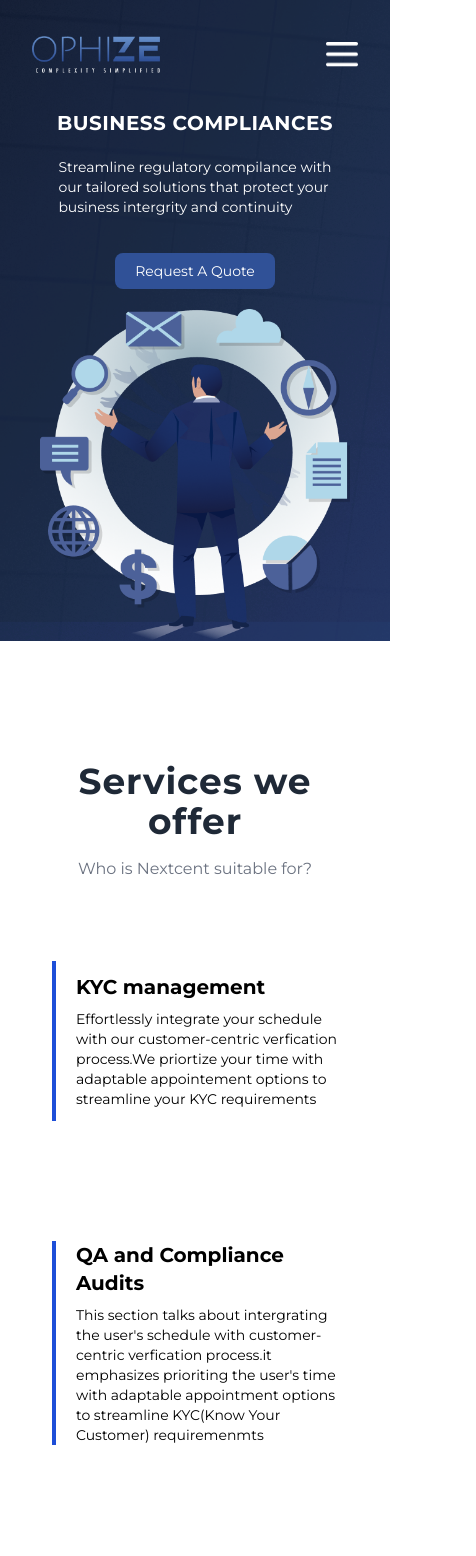
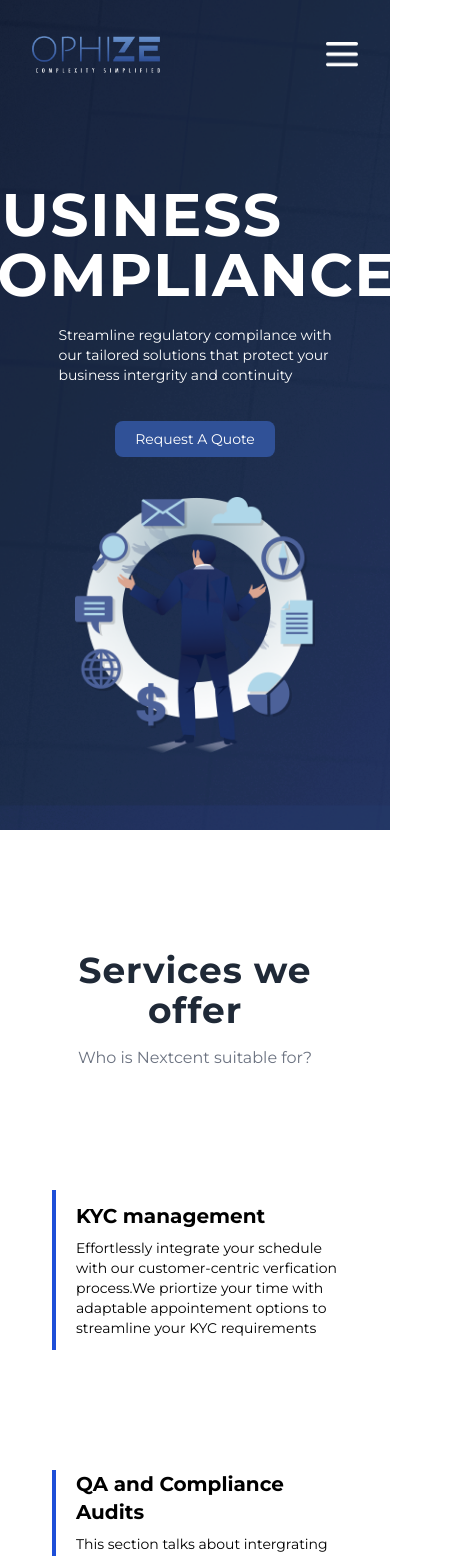
Before and after one commit to OphizeDevelopment/Ophize-development, a React (Vite) app: page /businesscompliance in a window 390 px wide. Shown: the top 1556 px of the page, 476 px wide, since content can reach past the window. Built offline with nearby package versions, Linux system fonts and the light colour scheme; a web font is replaced by a local one.

Commit message:
updated code to improve responsiveness

```diff
--- a/src/Components/BusinessCompliance/herosection.jsx
+++ b/src/Components/BusinessCompliance/herosection.jsx
@@ -1,20 +1,21 @@
 import businessHero from "../../assets/businessHero.png";
+
 
 const herosection = () => {
   return (
     <>
       {/* container div for the hero section */}
-      <div className="w-full flex flex-wrap justify-center items-center md:px-20 px-10">
+      <div className="w-full flex justify-center  md:px-20 px-10 md:h-screen p-9">
         {/* inner container with flex layout,padding and width adjustment */}
-        <div className="text-white flex  md:flex-row flex-col  justify-center items-center ">
+        <div className=" flex flex-col text-white  md:flex-row  justify-center items-center gap-5 p-10">
           {/* textual content container */}
-          <div className="flex flex-col justify-end md:items-start items-center  gap-5">
+          <div className="flex flex-col  justify-center md:items-start items-center  gap-5">
             {/* main heading for the hero section */}
-            <h1 className="md:text-6xl xs2:text-3xl text-xl font-bold tracking-wide uppercase">
+            <h1 className="md:text-6xl xs2:text-3xl text-6xl font-bold tracking-wide uppercase ">
               business compliances
             </h1>
             {/* Subheading */}
-            <p className="md:text-3xl xs2:text-base text-sm   ">
+            <p className="md:text-3xl xs2:text-base text-sm">
               Streamline regulatory compilance with <br /> our tailored
               solutions that protect your <br /> business intergrity and
               continuity
@@ -29,7 +30,11 @@ const herosection = () => {
           </div>
           {/* image container */}
           <div>
-            <img src={businessHero} alt="Software Development" />
+            <img
+              src={businessHero}
+              alt="Software Development"
+              className="md:w-auto w-60"
+            />
           </div>
         </div>
       </div>
--- a/src/Components/BusinessCompliance/services.jsx
+++ b/src/Components/BusinessCompliance/services.jsx
@@ -44,8 +44,8 @@ const services = () => {
   ];
   return (
     <>
-      <div className="w-full xs3:px-20 px-10 py-20">
-        <div className="flex flex-col gap-10">
+      <div className="w-full xs3:px-20 px-10 py-20 ">
+        <div className="flex flex-col gap-20 ">
         {/* title and subtitle */}
         <div className="text-center flex flex-col gap-4">
           <h1 className="md:text-4xl text-4xl font-bold text-center text-gray-800 xs:mt-10 tracking-wide">
@@ -62,7 +62,7 @@ const services = () => {
           {services.map((service, index) => (
             <div key={index} className="xs3:flex items-start w-[35rem] xs3:gap-8 gap-3 xs3:px-10 px-3 py-10">
               {/* service card */}
-              <div className="flex  gap-5 border-l-4 border-blue-700 pl-5 min-h-40 items-center">
+              <div className="flex  gap-10 border-l-4 border-blue-700 pl-5 min-h-40 items-center">
                 {/* service title and description container */}
                 <div className="flex flex-col ">
                   {/* service title */}
--- a/src/Components/BusinessCompliance/solutions.jsx
+++ b/src/Components/BusinessCompliance/solutions.jsx
@@ -3,14 +3,13 @@ import busSol from "../../assets/busSol.png";
 const solutions = () => {
   return (
     <>
-      <div>
-        <div className="flex md:flex-row flex-col justify-center md:py-10 py-5 mb-10 md:mb-0 px-10 items-center">
+      <div className="flex md:flex-row flex-col justify-center md:py-10 py-5 mb-10 md:mb-0 px-10 items-center gap-10 p-10">
         {/* img container */}
         <div>
           <img src={busSol} alt="Business Solutions" />
         </div>
         {/* text content container */}
-          <div className="flex flex-col md:items-start items-center gap-5 md:w-[40rem] justify-center md:text-start text-center ml-20">
+        <div className="flex flex-col md:items-start items-center gap-5 md:w-[40rem] justify-center md:text-start text-center ">
           {/* title of the section */}
           <h1 className="uppercase font-bold tracking-wide xl:text-4xl lg:text-3xl sm:text-2xl w-full xs:text-4xl mt-5">
             Optimal IT security solutions
@@ -26,10 +25,8 @@ const solutions = () => {
           <h1 className="text-black text-2xl font-semibold">Our Mission</h1>
           <p className="text-black lg:text-xl text-base ">
             Empower business with advanced security startegies and
-              infrastructure,fostering a secure and confident digital
-              enviornnment
+            infrastructure,fostering a secure and confident digital enviornnment
           </p>
-          </div>
         </div>
       </div>
     </>
--- a/src/Components/HumenResource/HeroSection.jsx
+++ b/src/Components/HumenResource/HeroSection.jsx
@@ -10,7 +10,7 @@ const HeroSectionHR = () => {
           {/* text container */}
           <div className="text-white flex flex-col xs2:items-start xs2:text-start text-center items-center md:gap-8 gap-6 ">
             {/* heading of the section */}
-            <h1 className="md:text-6xl  text-xl font-bold tracking-wide uppercase xs:text-5xl">
+            <h1 className="md:text-6xl xs2:text-3xl text-6xl font-bold tracking-wide uppercase xs:text-lg">
               human resource management
             </h1>
             {/* description paragraph of the heading */}
@@ -24,7 +24,7 @@ const HeroSectionHR = () => {
             </button>
           </div>
           {/* image of the hero section */}
-          <div>
+          <div className="justify-center">
             <img
               src={hrHero1}
               alt="human resource hero"
--- a/src/Components/HumenResource/Services.jsx
+++ b/src/Components/HumenResource/Services.jsx
@@ -4,13 +4,13 @@ const ServicesHr = () => {
   return (
     <>
       {/* main container */}
-      <div className="flex justify-center items-center px-10 md:py-10 pb-20 ">
+      <div className="flex justify-center items-center px-10 md:py-10 pb-20">
         {/* inner container for text and image */}
-        <div className="flex md:flex-row flex-col justify-center items-center gap-10 ml-20 mb-20">
+        <div className="flex md:flex-row flex-col justify-center items-center  ">
           {/* text content container */}
-          <div className="lg:w-[50rem] flex flex-col gap-4 xs:">
+          <div className="lg:w-[80rem] h-auto flex flex-col gap-4 p-5">
             {/* title for the content */}
-            <h1 className="xl:text-4xl xs3:text-3xl xs2:text-xl font-bold tracking-wide xs3:text-start text-center">
+            <h1 className="xl:text-4xl xs3:text-3xl xs2:text-xl font-bold tracking-wide  text-center gap-5 xs:mt-5">
               Compreshnive Human Resources Services
             </h1>
             {/* Description paragraph */}
--- a/src/Pages/HumanResources.jsx
+++ b/src/Pages/HumanResources.jsx
@@ -3,13 +3,14 @@ import ServicesHr from "../Components/HumenResource/Services";
 import BgsolutionHr from "../Components/HumenResource/SolutionHr1";
 import SolutionsHr from "../Components/HumenResource/SolutionsHr";
 
-const humanresource = () =>{
- return(<>
- <HeroSection />
- <SolutionsHr />
- <ServicesHr />
- <BgsolutionHr />
-
- </>)
-}
+const humanresource = () => {
+  return (
+    <>
+      <HeroSection />
+      <SolutionsHr />
+      <BgsolutionHr />
+      <ServicesHr />
+    </>
+  );
+};
 export default humanresource;
```
Lines whose indentation alone changed are shown as unchanged.
